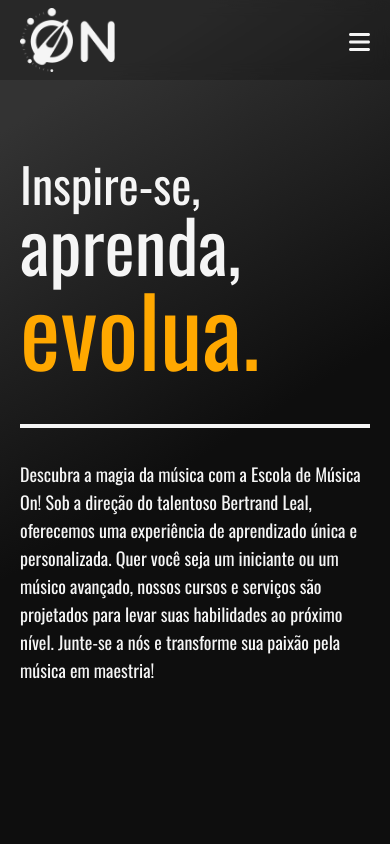
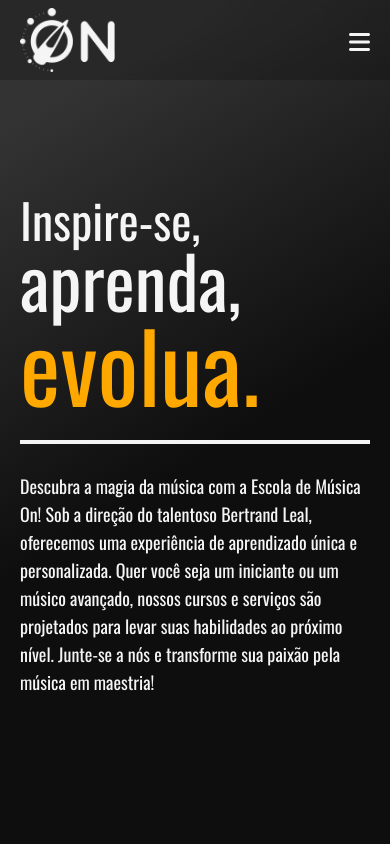
Before and after one commit to bertrand-leal/on-website, a React (Vite) app: page / in a window 390 px wide. Shown: the top 844 px of the page. Built offline with nearby package versions, Linux system fonts and the light colour scheme.

Commit message:
chore: fix style for mobile view

```diff
--- a/src/components/navbar.tsx
+++ b/src/components/navbar.tsx
@@ -45,7 +45,7 @@ export default function Navbar() {
   }, [screenHeight])
 
   return (
-    <Section className="fixed w-full bg-black bg-opacity-20 z-10 text-on-white backdrop-blur">
+    <Section className="fixed z-10 w-full bg-black bg-opacity-20 text-on-white backdrop-blur">
       <nav
         className={cn('h-24 transition-all duration-500 max-lg:h-20', {})}
         style={isMobileNavOpen ? { height: `${screenHeight}px` } : {}}
--- a/src/sections/hero.tsx
+++ b/src/sections/hero.tsx
@@ -2,19 +2,23 @@ import Section from '../components/section'
 
 export default function Hero() {
   return (
-    <Section className="hero-bg h-svh" id="hero">
+    <Section className="hero-bg h-lvh" id="hero">
       <img
         src="hero-img.png"
         alt="hero-img"
-        className="h-[90%] max-xl:hidden absolute top-0 right-0"
+        className="absolute top-0 right-0 h-[90%] max-xl:hidden"
       />
-      <div className="h-full flex flex-col items-start justify-center">
-        <div className="text-on-white w-1/2 max-xl:w-full">
-          <h3 className="text-6xl max-sm:text-5xl">Inspire-se,</h3>
-          <h2 className="text-8xl max-sm:text-7xl">aprenda,</h2>
-          <h1 className="text-9xl max-sm:text-8xl text-on-yellow">evolua.</h1>
-          <div className="bg-on-white mt-24 max-sm:mt-12 w-full h-1" />
-          <p className="text-lg mt-8">
+      <div className="flex h-full flex-col items-start justify-center">
+        <div className="flex mt-12 w-1/2 text-on-white max-lg:gap-7 gap-7 max-sm:flex-col lg:flex-col max-lg:w-full">
+          <div>
+            <h3 className="lg:text-6xl text-5xl">Inspire-se,</h3>
+            <h2 className="lg:text-8xl text-7xl">aprenda,</h2>
+            <h1 className="lg:text-9xl text-on-yellow text-8xl">evolua.</h1>
+          </div>
+
+          <div className="w-full h-1 bg-on-white max-lg:h-full max-lg:w-3 max-sm:w-full max-sm:h-1" />
+
+          <p className=" text-lg">
             Descubra a magia da música com a Escola de Música On! Sob a direção
             do talentoso Bertrand Leal, oferecemos uma experiência de
             aprendizado única e personalizada. Quer você seja um iniciante ou um
```
